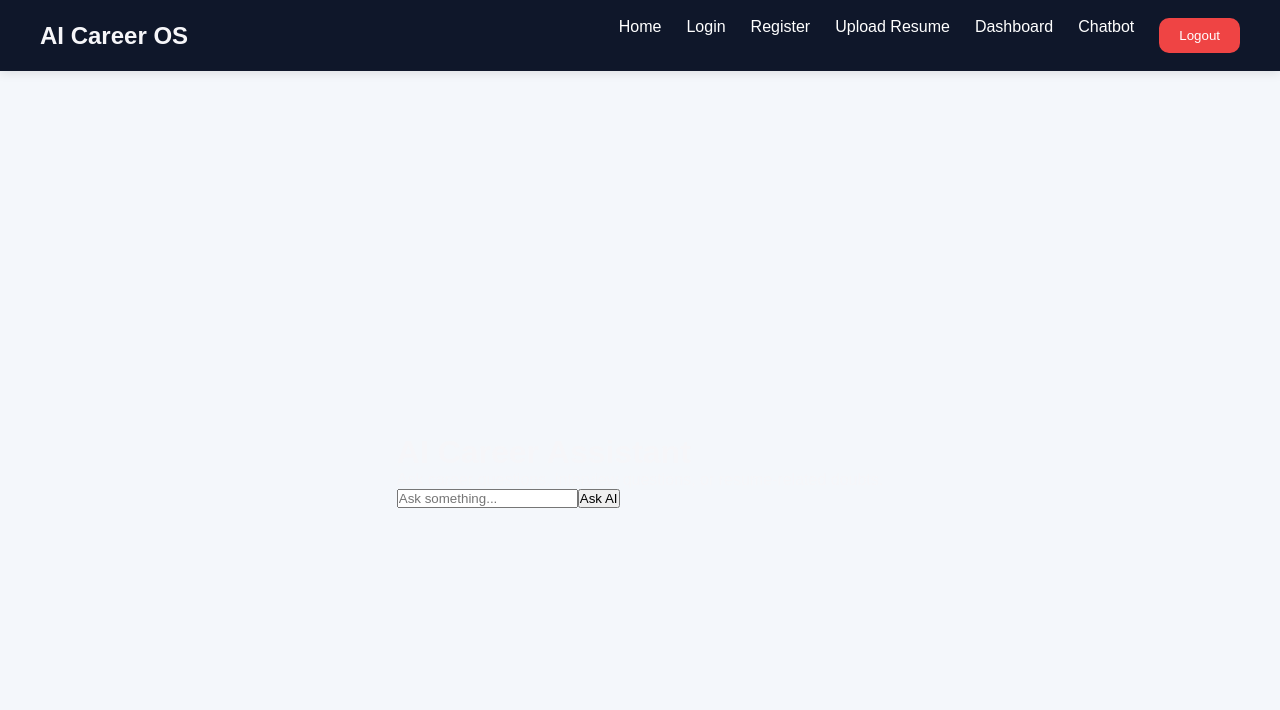
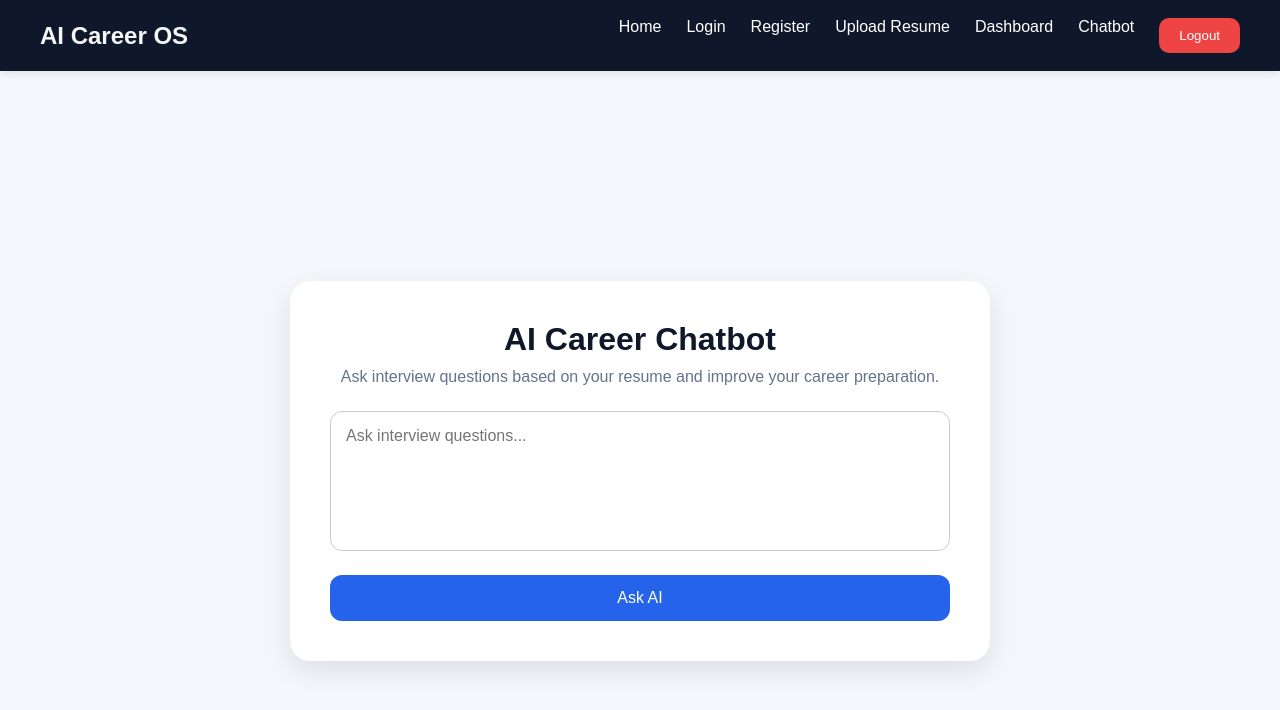
Before and after one commit to harathirk02-bit/ai-chat-frontend, a React (Create React App) app: page /chatbot in a window 1280 px wide. Shown: the top 710 px of the page. Built offline with nearby package versions, Linux system fonts and the light colour scheme.

Commit message:
fixed chatbot

```diff
--- a/src/pages/Chatbot.jsx
+++ b/src/pages/Chatbot.jsx
@@ -4,13 +4,24 @@ import axios from "axios";
 function Chatbot() {
 
   const [question, setQuestion] = useState("");
-  const [chat, setChat] = useState("");
+  const [answer, setAnswer] = useState("");
   const [loading, setLoading] = useState(false);
 
   const askAI = async () => {
 
     if (!question) {
-      alert("Enter Question");
+
+      alert("Please enter question");
+
+      return;
+    }
+
+    const token = localStorage.getItem("token");
+
+    if (!token) {
+
+      alert("Please Login First");
+
       return;
     }
 
@@ -19,13 +30,18 @@ function Chatbot() {
       setLoading(true);
 
       const response = await axios.post(
-        "https://ai-chat-backend-gn18.onrender.com/api/chat",
+        "https://ai-chat-backend-gn18.onrender.com/api/chatbot/ask",
         {
           question: question
+        },
+        {
+          headers: {
+            Authorization: `Bearer ${token}`
+          }
         }
       );
 
-      setChat(response.data.answer);
+      setAnswer(response.data.answer);
 
     }
 
@@ -33,7 +49,9 @@ function Chatbot() {
 
       console.log(error);
 
-      setChat("Failed to get response");
+      setAnswer(
+        "Unable to connect with AI server"
+      );
 
     }
 
@@ -49,18 +67,17 @@ function Chatbot() {
 
     <div className="chat-wrapper">
 
-      <div className="chat-card">
+      <div className="chat-container">
 
-        <h1>AI Career Assistant</h1>
+        <h1>AI Career Chatbot</h1>
 
         <p>
-          Ask career questions, interview questions,
-          or resume-related doubts.
+          Ask interview questions based on your resume
+          and improve your career preparation.
         </p>
 
-        <input
-          type="text"
-          placeholder="Ask something..."
+        <textarea
+          placeholder="Ask interview questions..."
           value={question}
           onChange={(e) =>
             setQuestion(e.target.value)
@@ -68,22 +85,32 @@ function Chatbot() {
         />
 
         <button onClick={askAI}>
-          {loading ? "Loading..." : "Ask AI"}
+
+          {
+            loading
+            ? "Loading..."
+            : "Ask AI"
+          }
+
         </button>
 
-        {chat && (
-          <div className="chat-response">
-            <h3>AI Response</h3>
-            <p>{chat}</p>
-          </div>
-        )}
+        {
+          answer && (
+
+            <div className="answer-box">
+
+              <h3>AI Response</h3>
+
+              <p>{answer}</p>
+
+            </div>
+          )
+        }
 
       </div>
 
     </div>
-
   );
-
 }
 
 export default Chatbot;
```
